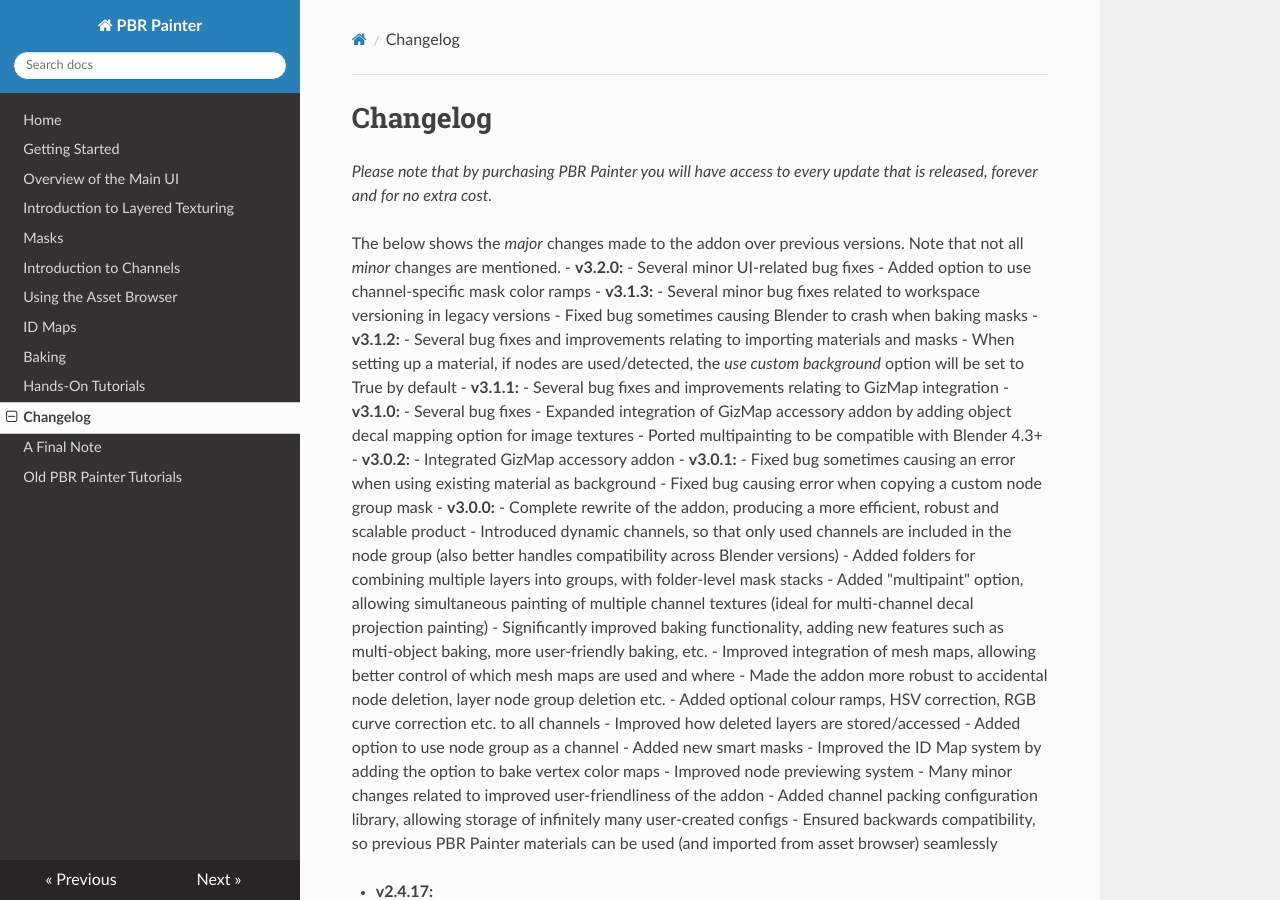
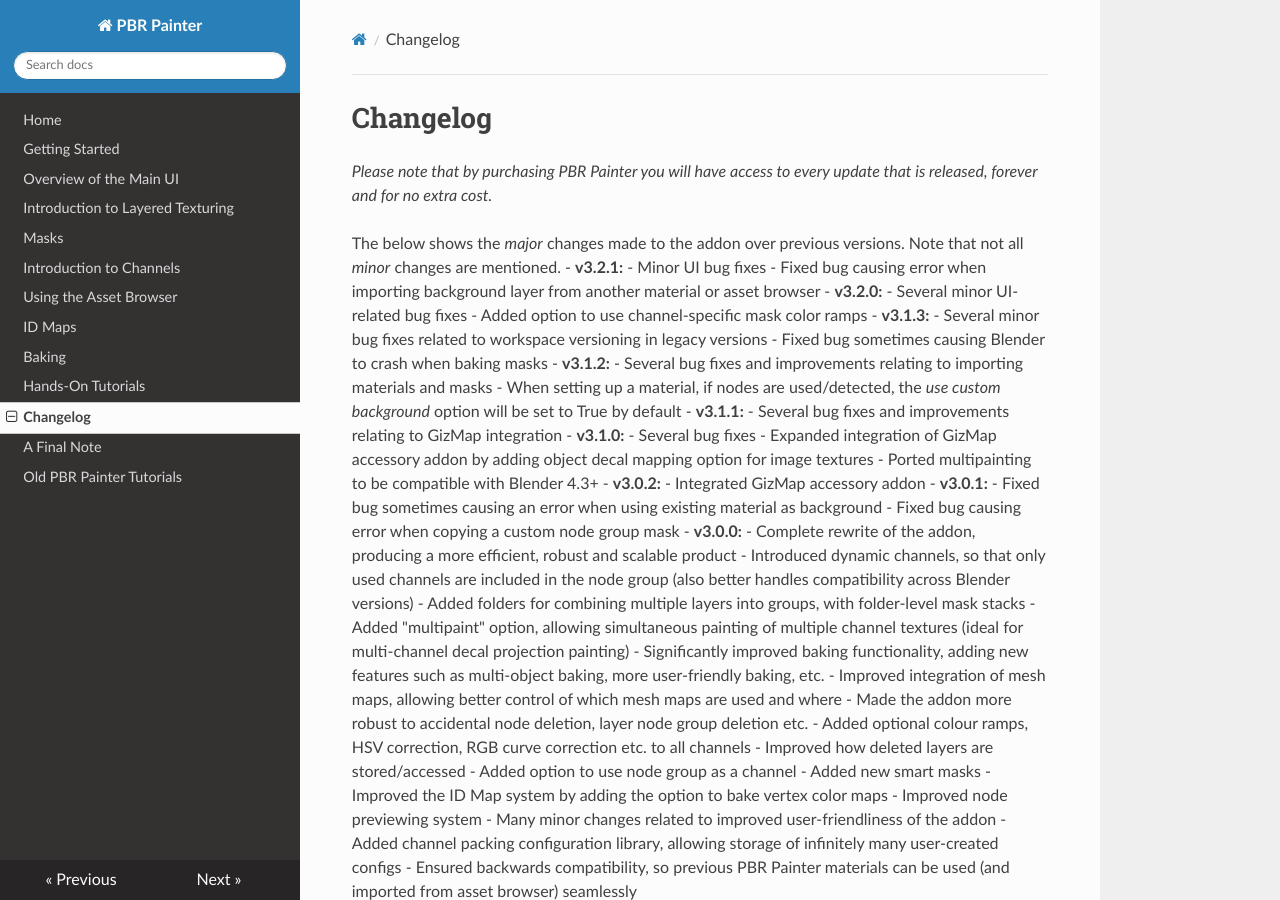
Before and after one commit to pbrpainter/pbr-painter-doc, an MkDocs documentation site: the page built from docs/change_log.md, in a window 1280 px wide and 900 px high. Built offline with MkDocs 1.6.1, drawn with Linux system fonts in a browser that asks for light colours; nearby versions of some CDN libraries.

Commit message:
Update to v3.2.1

```diff
--- a/docs/change_log.md
+++ b/docs/change_log.md
@@ -2,6 +2,9 @@
 _Please note that by purchasing PBR Painter you will have access to every update that is released, forever and for no extra cost._
 
 The below shows the _major_ changes made to the addon over previous versions. Note that not all _minor_ changes are mentioned.
+- __v3.2.1:__
+	- Minor UI bug fixes
+	- Fixed bug causing error when importing background layer from another material or asset browser
 - __v3.2.0:__
 	- Several minor UI-related bug fixes
 	- Added option to use channel-specific mask color ramps
```
Also changed, not shown: docs/getting_started.md (+0 -1 lines), docs/index.md (+1 -1 lines), 1 other file.
